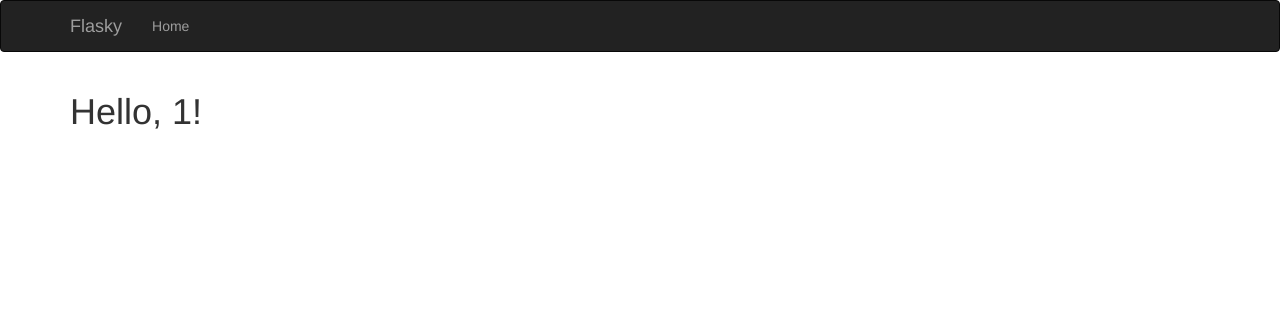
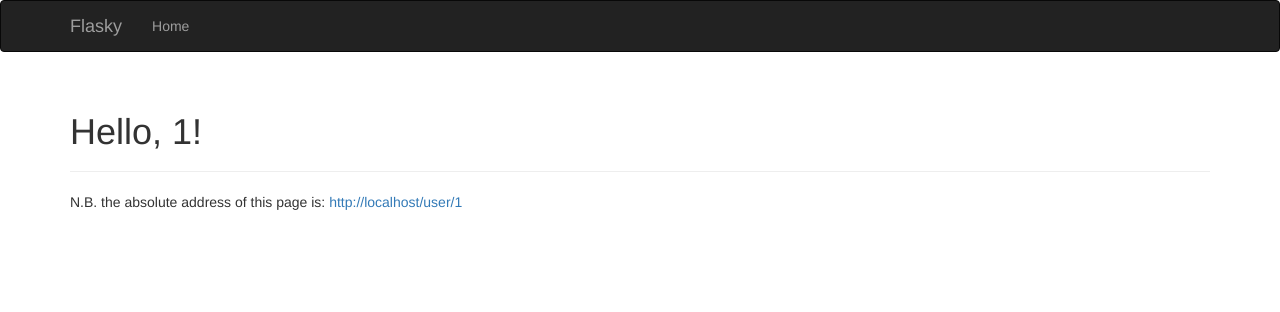
Before and after one commit to rstewart2702/flasky-exercises, a Flask app: page /user/1 in a window 1280 px wide. Shown: the top 312 px of the page. Run offline with Flask 2, Linux system fonts and the light colour scheme; some libraries are stand-ins or nearby versions.

Commit message:
Learned a bit about hwo to use "url_for" function for an application route-function which takes parameters!

```diff
--- a/templates/user.html
+++ b/templates/user.html
@@ -3,7 +3,12 @@
 {% block title %}Flasky{% endblock %}
 
 {% block page_content %}
-<div class=page-header">
+<div class="page-header">
   <h1>Hello, {{ name }}!</h1>
 </div>
+{# This is a jinja2 comment block!
+   The parameters' names actually do matter; so you're absolutely writing
+   template code in terms of the defined functions, and their parameter names. #}
+N.B. the absolute address of this page is:
+  <a href="{{ url_for('user', IName=name, _external=True) }}">{{ url_for('user', IName=name, _external=True) }}</a>
 {% endblock %}
```
